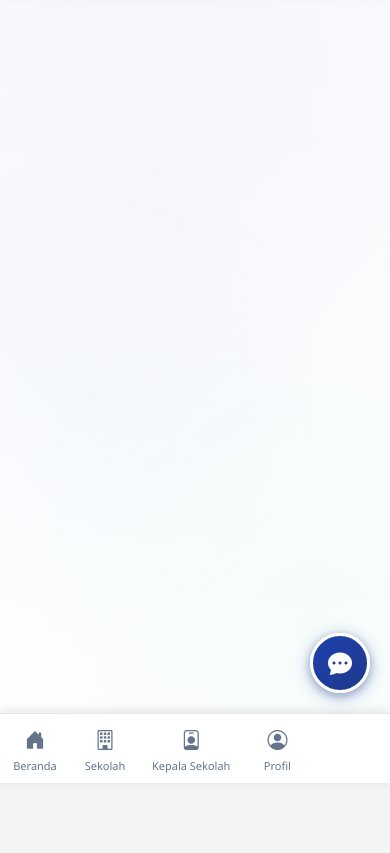
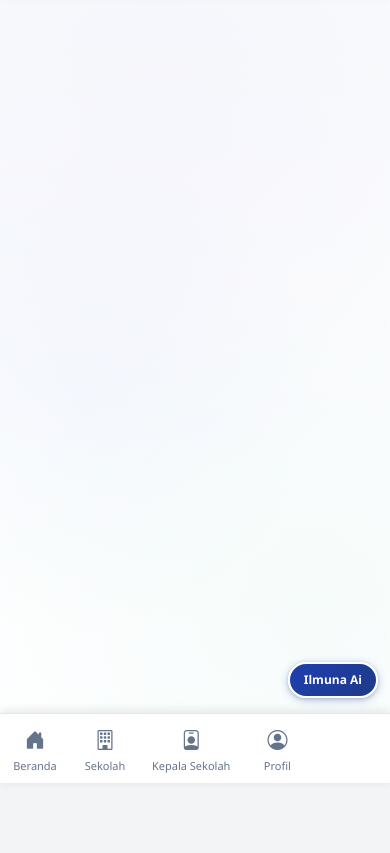
Before and after one commit to riskinurhadi/sekolahku, a PHP site: page /includes/header.php in a window 390 px wide. Shown: the part 61-914 px from the top of the page. Run offline with PHP 8.4, Linux system fonts and the light colour scheme; a user stored in the database is signed in; data comes from the database, SQL or seed files in the repository; some libraries are stand-ins or nearby versions.

Commit message:
modified:   assets/css/style.css 	modified:   includes/header.php

```diff
--- a/assets/css/style.css
+++ b/assets/css/style.css
@@ -1611,41 +1611,47 @@ body.modal-open .watermark {
     .floating-ai-button {
         display: flex !important;
         position: fixed !important;
-        bottom: 90px !important; /* Above bottom nav (70px) + margin */
-        right: 20px !important;
-        width: 60px !important;
-        height: 60px !important;
+        bottom: 85px !important; /* Above bottom nav (70px) + margin */
+        right: 12px !important;
+        padding: 8px 14px !important;
+        height: auto !important;
+        min-height: 36px !important;
         background: linear-gradient(135deg, #1e40af 0%, #1e3a8a 100%) !important;
         color: #ffffff !important;
-        border-radius: 50% !important;
-        box-shadow: 0 4px 16px rgba(30, 64, 175, 0.4), 0 2px 8px rgba(0, 0, 0, 0.2) !important;
+        border-radius: 20px !important;
+        box-shadow: 0 2px 8px rgba(30, 64, 175, 0.3), 0 1px 4px rgba(0, 0, 0, 0.15) !important;
         align-items: center !important;
         justify-content: center !important;
         text-decoration: none !important;
         z-index: 1041 !important; /* Above bottom nav (1040) */
         transition: all 0.3s ease !important;
-        border: 3px solid #ffffff !important;
+        border: 2px solid #ffffff !important;
         cursor: pointer !important;
+        font-size: 12px !important;
+        font-weight: 600 !important;
+        white-space: nowrap !important;
+        line-height: 1.2 !important;
     }
 
     .floating-ai-button:hover,
     .floating-ai-button:active {
         background: linear-gradient(135deg, #2563eb 0%, #1e40af 100%) !important;
         color: #ffffff !important;
-        transform: translateY(-2px) scale(1.05) !important;
-        box-shadow: 0 6px 20px rgba(30, 64, 175, 0.5), 0 4px 12px rgba(0, 0, 0, 0.3) !important;
+        transform: translateY(-1px) !important;
+        box-shadow: 0 3px 10px rgba(30, 64, 175, 0.4), 0 2px 6px rgba(0, 0, 0, 0.2) !important;
     }
 
     .floating-ai-button:active {
-        transform: translateY(0) scale(0.98) !important;
+        transform: translateY(0) !important;
+        box-shadow: 0 2px 6px rgba(30, 64, 175, 0.3), 0 1px 3px rgba(0, 0, 0, 0.15) !important;
     }
 
     .floating-ai-button i {
-        font-size: 24px !important;
+        display: none !important;
     }
 
     .floating-ai-button span {
-        display: none !important;
+        display: inline-block !important;
     }
 
     /* Style icons */
--- a/includes/header.php
+++ b/includes/header.php
@@ -286,7 +286,7 @@ $unread_count = 0;
         <!-- Floating Chat Ilmuna AI Button for Mobile -->
         <a href="https://chatgpt.com/g/g-tR22j7U8L-ilmuna/" target="_blank" class="floating-ai-button" aria-label="Chat Ilmuna AI">
             <i class="bi bi-chat-dots-fill"></i>
-            <span>Chat Ilmuna Ai</span>
+            <span>Ilmuna Ai</span>
         </a>
 
         <!-- Main Content -->
```
